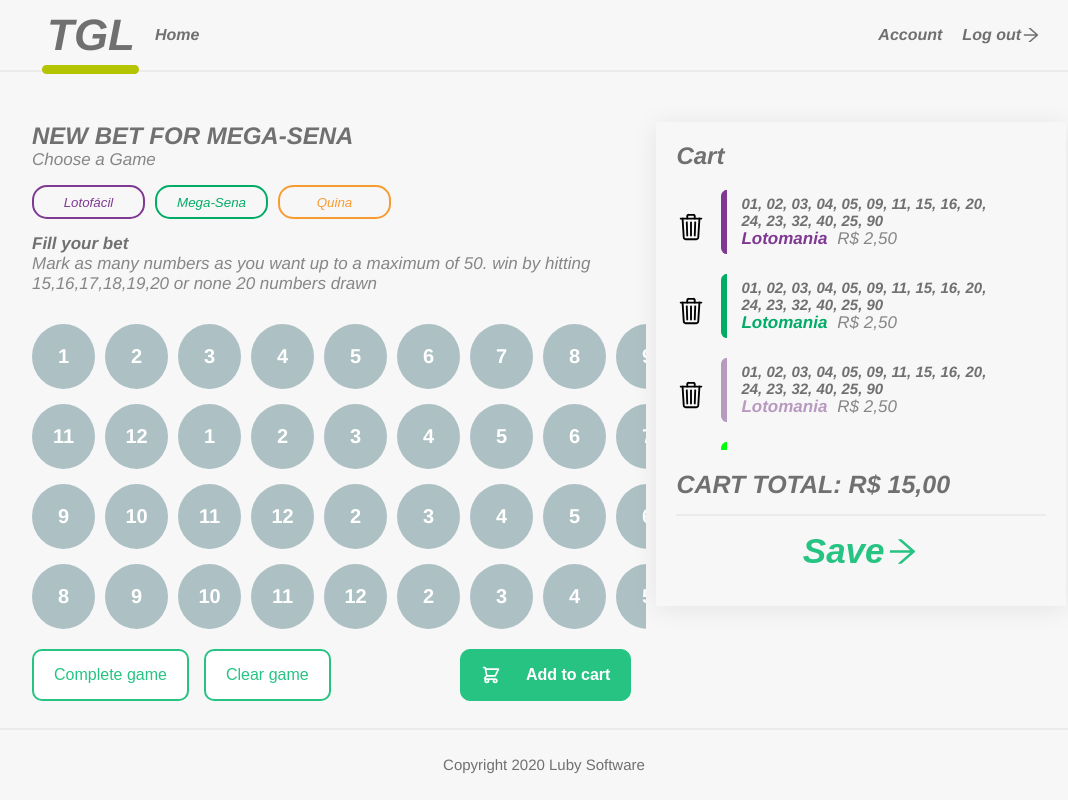
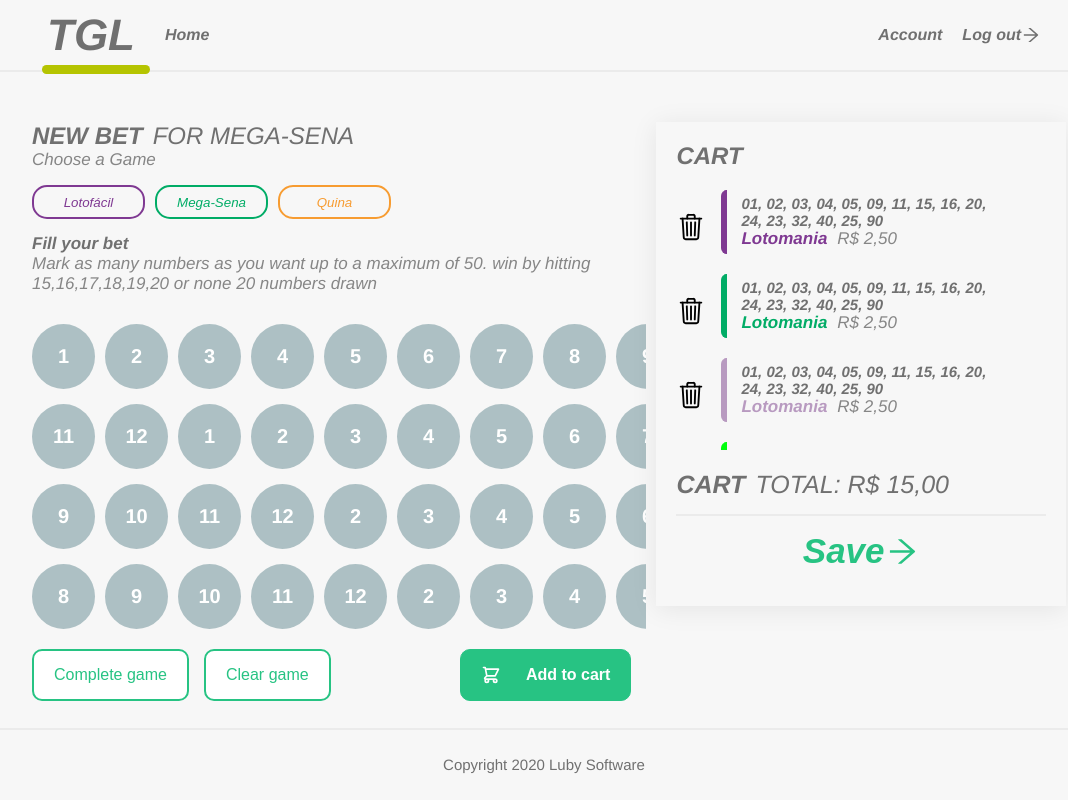
Before and after one commit to Hagleyson/lottery-website, a React app: page /newbet in a window 1280 px wide. Shown: the whole page, without its empty margins (96-1164 px from the left). Built offline with nearby package versions, Linux system fonts and the light colour scheme.

Commit message:
adjusting layout

```diff
--- a/src/Components/Layout/Header/Header.tsx
+++ b/src/Components/Layout/Header/Header.tsx
@@ -2,7 +2,16 @@ import { Title } from "@globalStyle/Title";
 import { FC } from "react";
 import { HeaderStyle } from "./HeaderStyle";
 import { AiOutlineArrowRight } from "react-icons/ai";
-const Header: FC = () => {
+import { useNavigate } from "react-router";
+const Header: FC<{ showHome?: boolean }> = (props) => {
+  const navigate = useNavigate();
+  const handleHome = () => {
+    navigate("/home");
+  };
+  const handleLogout = () => {
+    navigate("/");
+  };
+
   return (
     <HeaderStyle>
       <div>
@@ -10,11 +19,15 @@ const Header: FC = () => {
           <Title className="logo" fontsize="44">
             TGL <span></span>
           </Title>
-          <Title className="linkMenu">Home</Title>
+          {props.showHome && (
+            <Title onClick={handleHome} className="linkMenu">
+              Home
+            </Title>
+          )}
         </div>
         <div>
           <Title className="linkMenu">Account</Title>
-          <Title className="linkMenu">
+          <Title className="linkMenu" onClick={handleLogout}>
             Log out <AiOutlineArrowRight />
           </Title>
         </div>
--- a/src/Components/Layout/Layout.tsx
+++ b/src/Components/Layout/Layout.tsx
@@ -3,10 +3,10 @@ import Footer from "./Footer/Footer";
 import Header from "./Header/Header";
 import { LayoutStyle } from "./LayoutStyle";
 
-const Layout: FC = (props) => {
+const Layout: FC<{ showHome?: boolean }> = (props) => {
   return (
     <LayoutStyle>
-      <Header />
+      <Header showHome={props.showHome} />
       <main>
         <div>{props.children}</div>
       </main>
--- a/src/GloblaStyle/ButtonLarge.tsx
+++ b/src/GloblaStyle/ButtonLarge.tsx
@@ -18,11 +18,11 @@ export const ButtonLarge = styled.button`
   outline: none;
   margin-top: 10px;
   cursor: pointer;
-
   font-weight: bold;
   font-style: italic;
   font-size: 24px;
   letter-spacing: 0px;
-  color: ${theme.greenLemon};
   opacity: 1;
+  color: ${(props: propsType) =>
+    props.color === "green" ? theme.greenLemon : theme.textPrimary};
 `;
--- a/src/GloblaStyle/Title.tsx
+++ b/src/GloblaStyle/Title.tsx
@@ -14,4 +14,8 @@ export const Title = styled.p`
   align-items: center;
   font-size: ${(props: propsType) => props.fontsize || 25}px;
   color: ${(props: propsType) => props.color || theme.textPrimary};
+  span {
+    font-weight: lighter;
+    margin-left: 10px;
+  }
 `;
--- a/src/Page/Home/Home.tsx
+++ b/src/Page/Home/Home.tsx
@@ -37,7 +37,7 @@ const Home: FC = () => {
         </ContainerCardGame>
       </section>
       <section>
-        <ButtonLarge onClick={handleNewGame}>
+        <ButtonLarge color="green" onClick={handleNewGame}>
           New Bet
           <AiOutlineArrowRight />
         </ButtonLarge>
--- a/src/Page/Login/StyledContainerLogin.tsx
+++ b/src/Page/Login/StyledContainerLogin.tsx
@@ -28,7 +28,6 @@ export const SectionLogin = styled.section`
       color: ${theme.white};
       font-weight: bold;
       font-style: italic;
-      cursor: pointer;
     }
     div {
       width: 300px;
--- a/src/Page/NewBet/NewBet.tsx
+++ b/src/Page/NewBet/NewBet.tsx
@@ -15,9 +15,11 @@ import { AiOutlineArrowRight } from "react-icons/ai";
 import { HiOutlineShoppingCart } from "react-icons/hi";
 const NewBet: FC = () => {
   return (
-    <Layout>
+    <Layout showHome>
       <section>
-        <Title fontsize="24">NEW BET FOR MEGA-SENA</Title>
+        <Title fontsize="24">
+          NEW BET <span> FOR MEGA-SENA</span>
+        </Title>
         <SubTitle>Choose a Game</SubTitle>
         <ContainerFilter>
           {games.types.map((game) => (
@@ -255,7 +257,7 @@ const NewBet: FC = () => {
       </section>
       <section>
         <ContainerCar>
-          <Title fontsize="24">Cart</Title>
+          <Title fontsize="24">CART</Title>
           <ContainerCardGame>
             <CardGame color="#7F3992" />
             <CardGame color="#01AC66" />
@@ -264,7 +266,9 @@ const NewBet: FC = () => {
             <CardGame color="#001aff" />
           </ContainerCardGame>
 
-          <Title>CART TOTAL: R$ 15,00</Title>
+          <Title>
+            CART <span>TOTAL: R$ 15,00 </span>
+          </Title>
           <ButtonLarge>
             Save
             <AiOutlineArrowRight />
```
Also changed, not shown: src/GloblaStyle/ContainerNumbersGame.tsx (renamed from src/GloblaStyle/ContainerNumbersGame.jsx).
